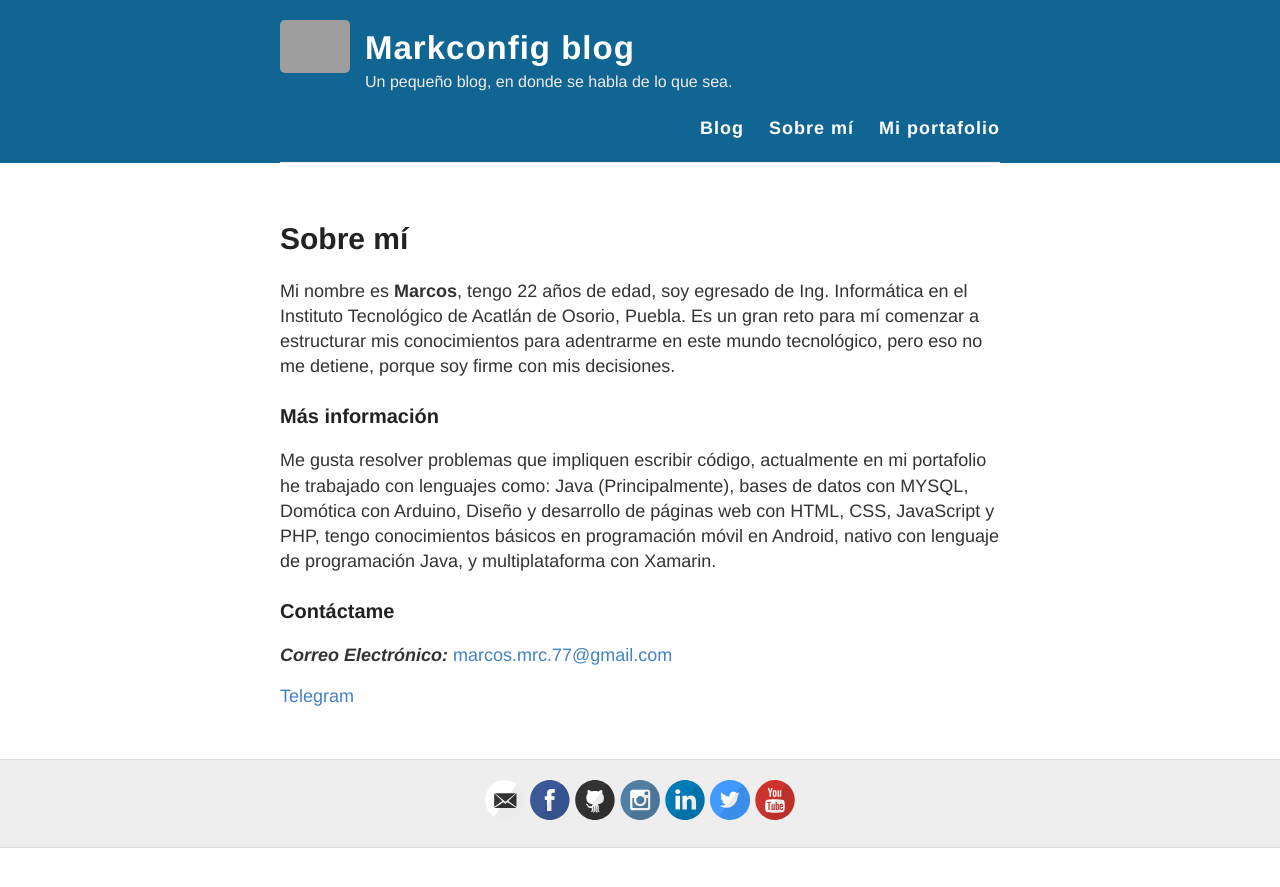
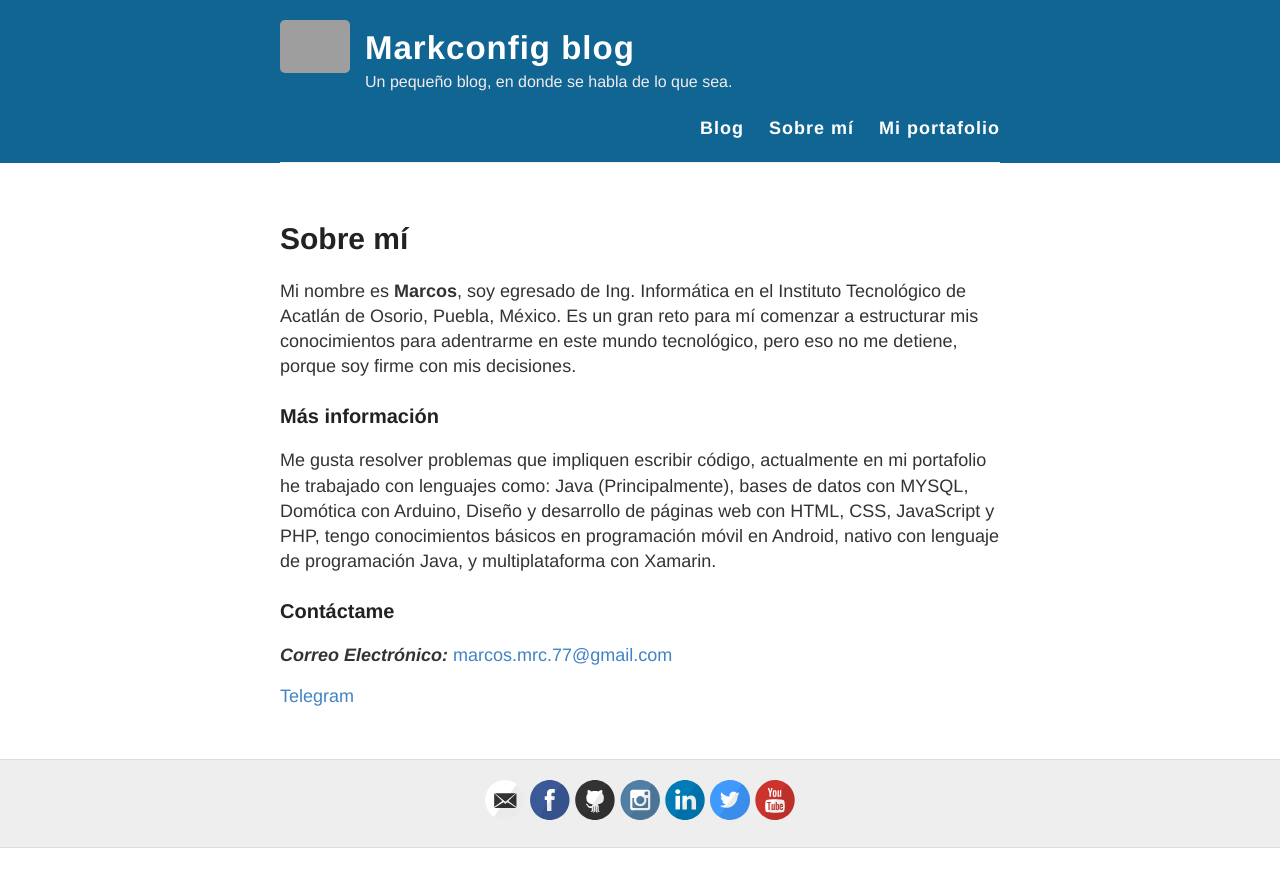
Before and after one commit to markconfig/blog-Jkyll, a Jekyll site: the page built from about.md, in a window 1280 px wide. Shown: the top 887 px of the page. Built offline with Jekyll 4.4.1, drawn with Linux system fonts in a browser that asks for light colours.

Commit message:
Modify about me

```diff
--- a/about.md
+++ b/about.md
@@ -4,7 +4,7 @@
 permalink: /about/
 ---
 
-Mi nombre es **Marcos**, tengo 22 años de edad, soy egresado de Ing. Informática en el Instituto Tecnológico de Acatlán de Osorio, Puebla. Es un gran reto para mí comenzar a estructurar mis conocimientos para adentrarme en este mundo tecnológico, pero eso no me detiene, porque soy firme con mis decisiones.
+Mi nombre es **Marcos**, soy egresado de Ing. Informática en el Instituto Tecnológico de Acatlán de Osorio, Puebla, México. Es un gran reto para mí comenzar a estructurar mis conocimientos para adentrarme en este mundo tecnológico, pero eso no me detiene, porque soy firme con mis decisiones.
 
 
 ### Más información
```
